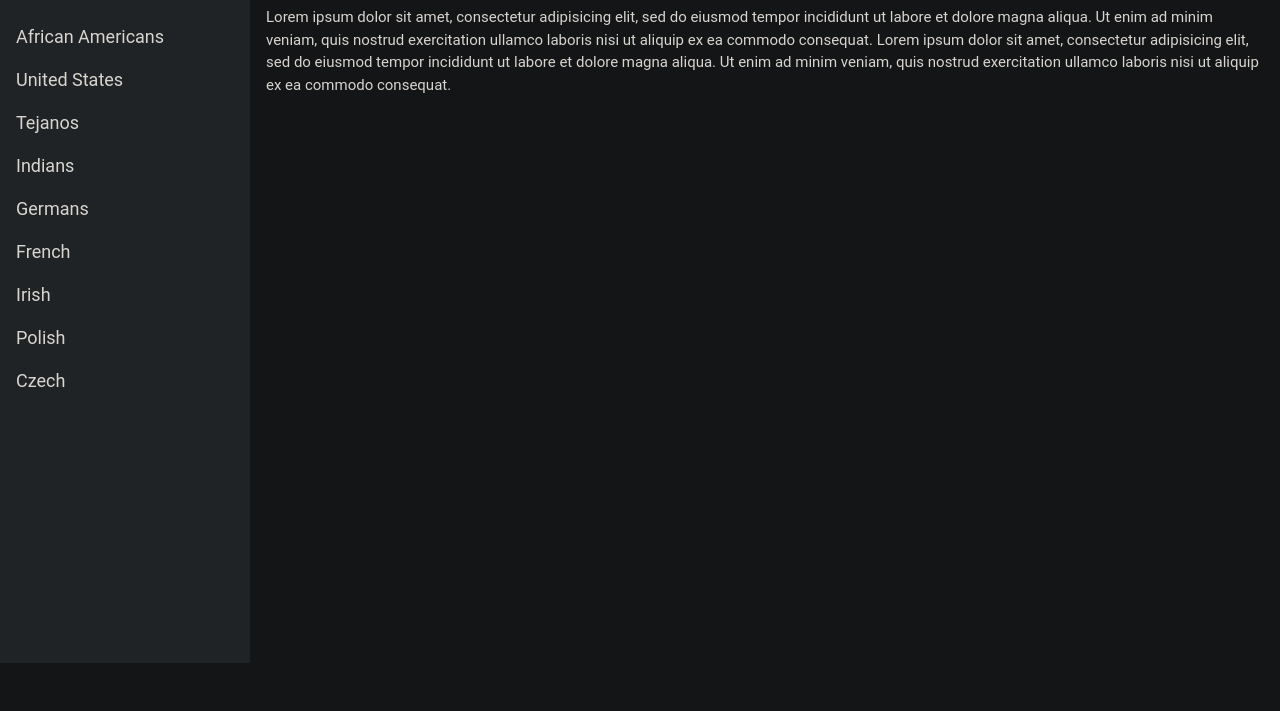
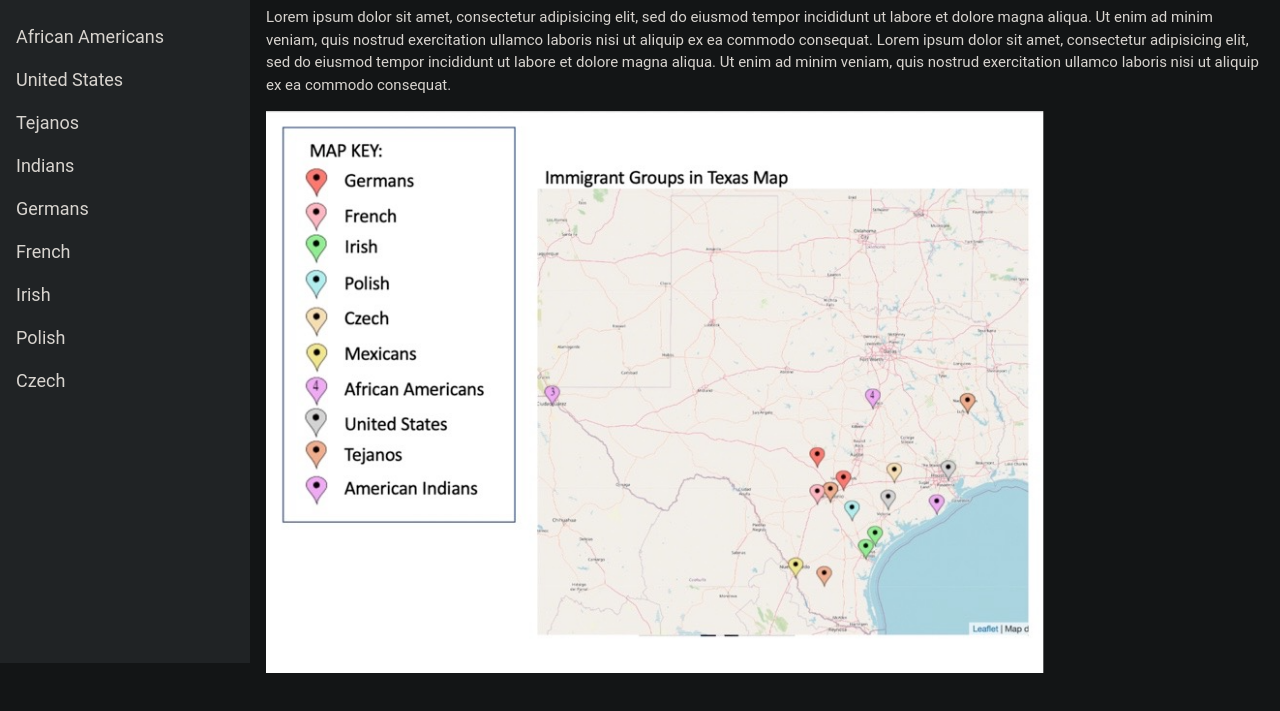
Before and after one commit to sirius-hollowspell/projectTexasImmigrantGroups, a plain HTML site: page index.html in a window 1280 px wide. Shown: the part 137-848 px from the top of the page. Before the commit the page ends 800 px from the top, so only its background shows below. Drawn offline with nearby package versions, Linux system fonts and the light colour scheme; a web font is replaced by a local one.

Commit message:
Add immigrant group map

```diff
--- a/index.html
+++ b/index.html
@@ -63,6 +63,7 @@ html,body,h1,h2,h3,h4,h5,h6 {font-family: "Roboto", sans-serif;}
       <h1 class="w3-text-teal">Heading</h1>
       <p>Lorem ipsum dolor sit amet, consectetur adipisicing elit, sed do eiusmod tempor incididunt ut labore et dolore magna aliqua. Ut enim ad minim veniam, quis nostrud exercitation ullamco laboris nisi ut aliquip ex ea commodo consequat. Lorem ipsum
         dolor sit amet, consectetur adipisicing elit, sed do eiusmod tempor incididunt ut labore et dolore magna aliqua. Ut enim ad minim veniam, quis nostrud exercitation ullamco laboris nisi ut aliquip ex ea commodo consequat.</p>
+        <a href="https://www.mapcustomizer.com/map/TXImmigrantGroups2" target="_blank"><img src="assets/groupMap.png" style="width:100%;"></a>
     </div>
   </div>
 
```
Also changed, not shown: assets/groupMap.png (added).
